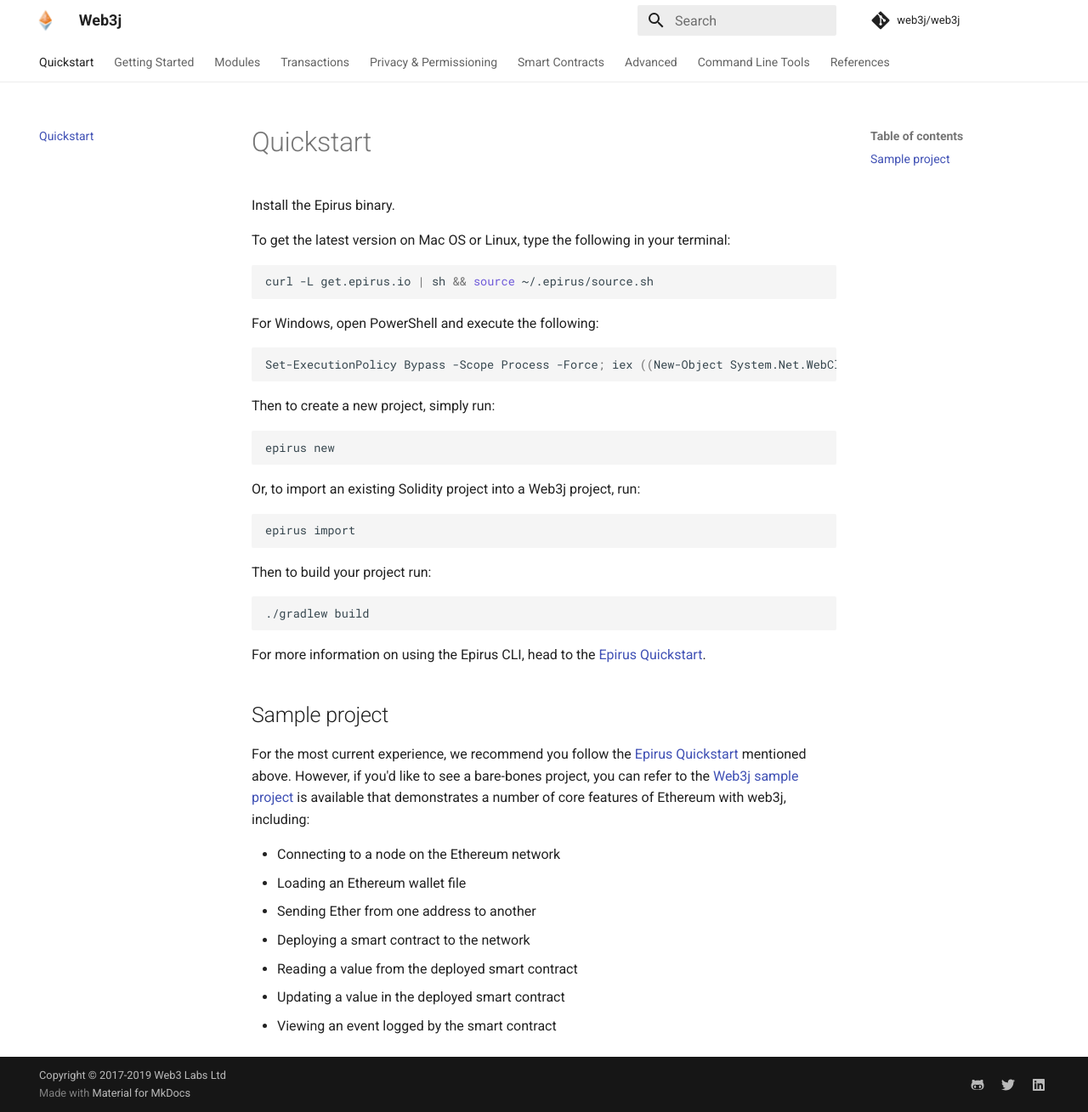
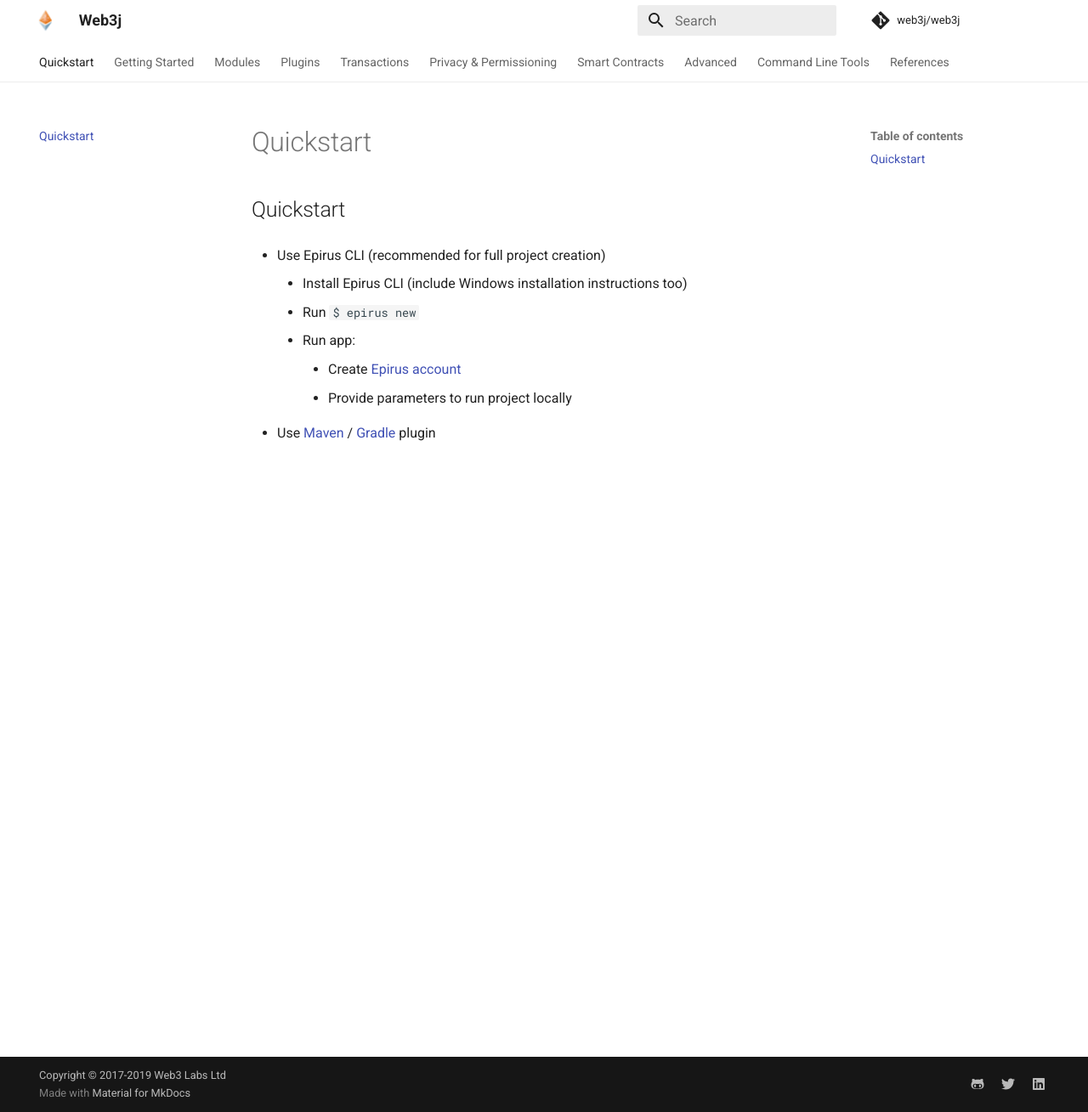
Before and after one commit to hyperledger/web3j-docs, an MkDocs documentation site: the page built from docs/quickstart.md, in a window 1280 px wide and 1309 px high. Shown: the whole window at 85% size. Built offline with MkDocs 1.6.1 and Material for MkDocs 9.7.7, drawn with Linux system fonts in a browser that asks for light colours; comment, search, counter and statistics services are not loaded.

Commit message:
Added plugins section, Updated Readme

````diff
--- a/docs/quickstart.md
+++ b/docs/quickstart.md
@@ -1,50 +1,11 @@
 Quickstart
-==========
+-----------
 
-Install the Epirus binary.
+- Use Epirus CLI (recommended for full project creation)
+    - Install Epirus CLI (include Windows installation instructions too)
+    - Run ```$ epirus new```
+    - Run app:
+        - Create [Epirus account](https://docs.epirus.io/sdk/cli/#account-creation)
+        - Provide parameters to run project locally
 
-To get the latest version on Mac OS or Linux, type the following in your terminal:
-
-```bash
-curl -L get.epirus.io | sh && source ~/.epirus/source.sh
-```
-
-For Windows, open PowerShell and execute the following:
-
-```bash
-Set-ExecutionPolicy Bypass -Scope Process -Force; iex ((New-Object System.Net.WebClient).DownloadString('https://raw.githubusercontent.com/epirus-io/epirus-installer/master/installer.ps1'))
-```
-
-Then to create a new project, simply run:
-
-```bash
-epirus new
-```
-
-Or, to import an existing Solidity project into a Web3j project, run:
-
-```bash
-epirus import
-```
-
-Then to build your project run:
-
-```bash
-./gradlew build
-```
-
-For more information on using the Epirus CLI, head to the [Epirus Quickstart](https://docs.epirus.io/quickstart/#installation).
-
-
-Sample project
---------------
-
-For the most current experience, we recommend you follow the [Epirus Quickstart](https://docs.epirus.io/quickstart/#installation) mentioned above. However, if you'd like to see a bare-bones project, you can refer to the [Web3j sample project](https://github.com/web3j/sample-project-gradle) is available that demonstrates a number of core features of Ethereum with web3j, including:
-
--   Connecting to a node on the Ethereum network
--   Loading an Ethereum wallet file
--   Sending Ether from one address to another
--   Deploying a smart contract to the network
--   Reading a value from the deployed smart contract
--   Updating a value in the deployed smart contract
--   Viewing an event logged by the smart contract
+- Use [Maven](plugins/web3j_maven_plugin.md) / [Gradle](plugins/web3j_gradle_plugin.md) plugin
--- a/mkdocs.yml
+++ b/mkdocs.yml
@@ -24,6 +24,11 @@ nav:
       - Web3j OpenAPI: modules/web3j_openapi.md
       - Web3j Unit: modules/testing_with_web3j_unit.md
       - Web3j EVM: modules/web3j_evm.md
+      - Web3j Sokt: modules/web3j_sokt.md
+  - Plugins:
+      - Solidity Gradle Plugin: plugins/solidity_gradle_plugin.md
+      - Web3j Gradle Plugin: plugins/web3j_gradle_plugin.md
+      - Web3j Maven Plugin: plugins/web3j_maven_plugin.md
   - Transactions:
       - Ethereum Transactions: transactions/transactions.md
       - Obtaining Ether: transactions/obtaining_ether.md
@@ -33,7 +38,7 @@ nav:
       - Transction Mechanisms: transactions/transaction_mechanisms.md
       - Transction Nonce: transactions/transaction_nonce.md
       - Transction Types: transactions/transaction_types.md
-      - Transctions and Smart Contracts : transactions/transactions_and_smart_contracts.md
+      - Transctions and Smart Contracts: transactions/transactions_and_smart_contracts.md
       - Wallet Files: transactions/wallet_files.md
   - Privacy & Permissioning:
       - Besu Quickstart: privacy/besu_quickstart.md
````
Also changed, not shown: docs/modules/web3j_sokt.md (added, +36 -0 lines), docs/plugins/solidity_gradle_plugin.md (added, +118 -0 lines), docs/plugins/web3j_gradle_plugin.md (added, +101 -0 lines), docs/plugins/web3j_maven_plugin.md (added, +124 -0 lines), docs/using_infura_with_web3j.md (deleted, +0 -54 lines).
